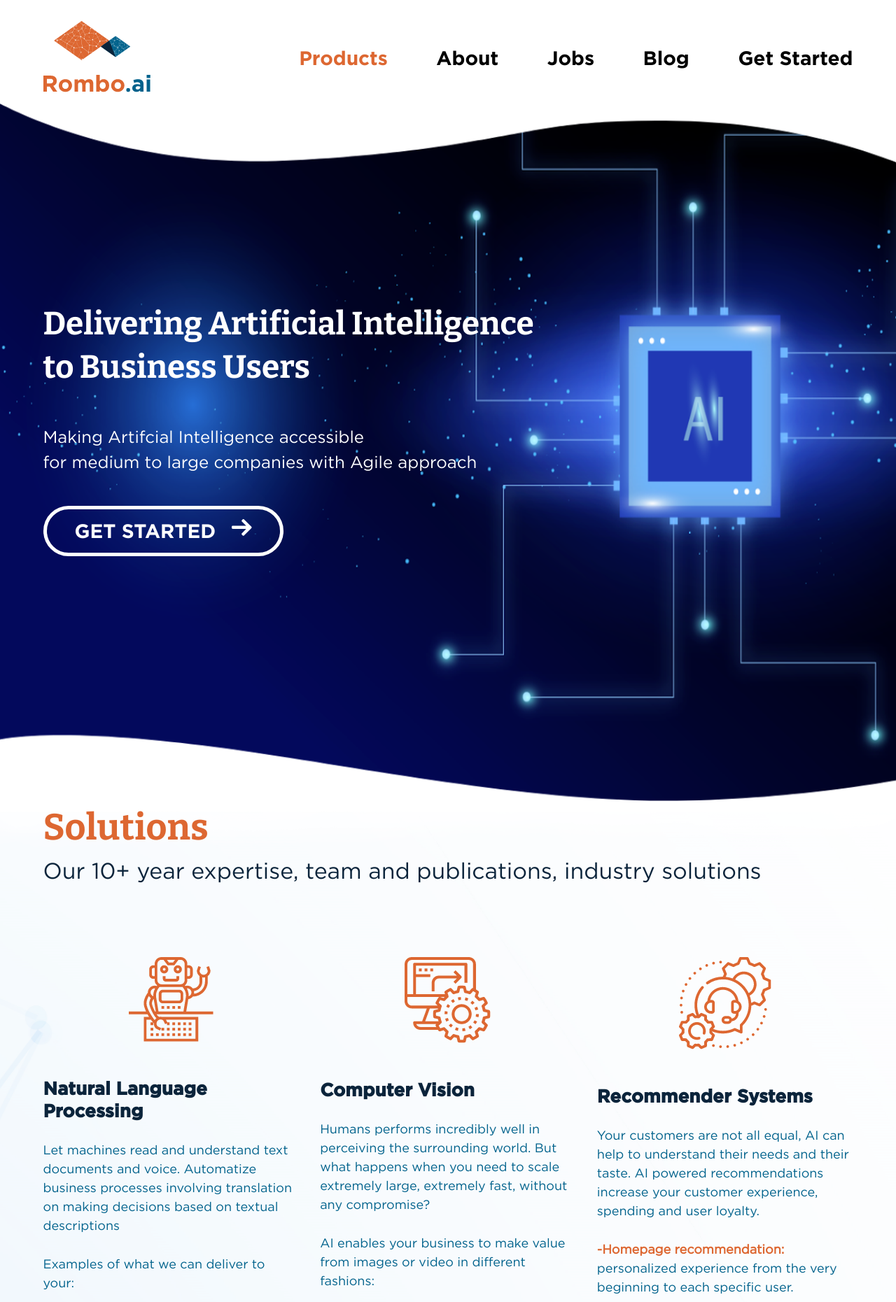
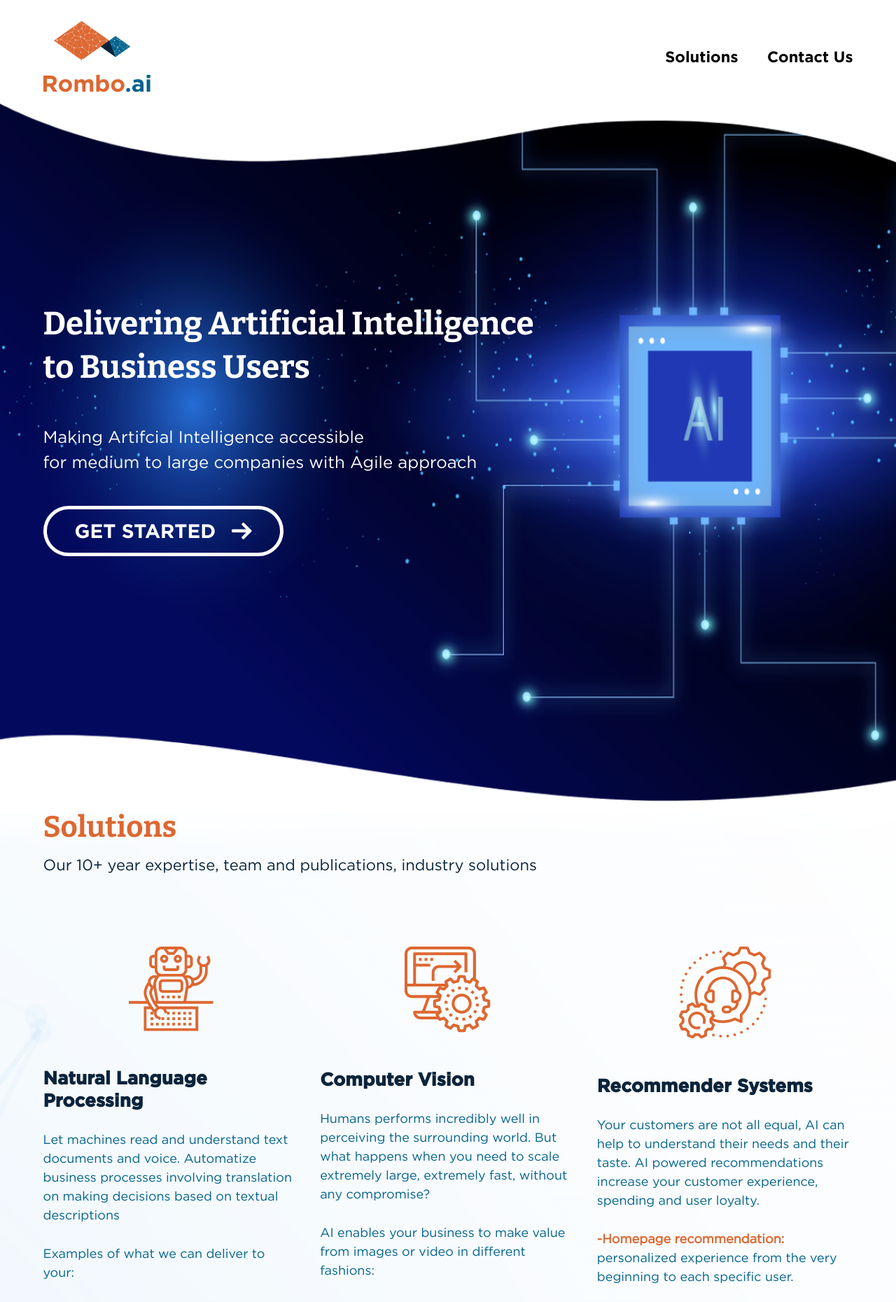
Before and after one commit to romboai/website, a Jekyll site: the page built from index.html, in a window 1280 px wide. Shown: the top 1861 px of the page at 70% size. Built offline with Jekyll 4.4.1, drawn with Linux system fonts in a browser that asks for light colours; some of the changed text lies outside the part shown.

Commit message:
menu and font size

```diff
--- a/_includes/footer.html
+++ b/_includes/footer.html
@@ -5,7 +5,7 @@
                     <div class="col-lg-8 d-none d-lg-block">
                         <p>© 2020 Rombo AI. All Rights Reserved | <a href="#">Privacy Policy</a></p>
                     </div>
-                    <div class="col-lg-4">
+                    <!-- <div class="col-lg-4">
                         <div class="right-links">
                             <div class="row">
                                 <div class="col-6">
@@ -17,14 +17,13 @@
                                 </div>
                                 <div class="col-6">
                                     <ul>
-                                        <li><a href="">Jobs</a></li>
-                                        <li><a href="">Blog</a></li>
-                                        <li><a href="">Get Started</a></li>
+                                        <li><a href="#solutions">Solutions</a></li>
+                                        <li><a href="#contact">Contect Us</a></li>
                                     </ul>
                                 </div>
                             </div>
                         </div>
-                    </div>
+                    </div> -->
                     <div class="col-lg-8 d-block d-lg-none">
                         <p>&#169; 2020 Rombo AI. All Rights Reserved | <a href="#">Privacy Policy</a></p>
                     </div>
--- a/css/custom/style.css
+++ b/css/custom/style.css
@@ -22,7 +22,7 @@ font-family: homebook;
 body {
   font-family: var(--homebook);
   color: #0B243B;
-  font-size: 32px;
+  font-size: 22px;
 }
 
 
@@ -127,11 +127,11 @@ li {
 }
 
 .menu-area nav ul li a {
-  font-size: 28px;
+  font-size: 22px;
   color: #000;
   font-family: var(--homebold);
   display: inline-block;
-  margin-left: 60px;
+  margin-left: 35px;
   position: relative;
   transition: .3s;
 }
@@ -322,7 +322,7 @@ li {
 .theme-btn span {
   margin-left: 15px;
   position: relative;
-  top: -3px;
+  top: 2px;
 }
 .theme-btn:hover {
   color: #fff;
@@ -330,7 +330,7 @@ li {
   border-color: #dd6731;
 }
 .title h2 {
-  font-size: 52px;
+  font-size: 42px;
   font-weight: 700;
   color: #DD6731;
   line-height: 75px;
@@ -521,7 +521,7 @@ li {
 }
 .contact-wrp h4 {
   font-family: var(--homebold);
-  font-size: 37px;
+  font-size: 32px;
   line-height: 46px;
   color: #DD6731;
   margin-bottom: 30px;
@@ -539,7 +539,7 @@ li {
 .contact-form form h4 {
   color: #fff;
   text-align: right;
-  font-size: 56px;
+  font-size: 42px;
   font-weight: 700;
   margin-bottom: 40px;
 }
@@ -658,7 +658,7 @@ label.ckb input:checked ~ span.checkmark::after {
   z-index: -1;
 }
 .footer-area p {
-  font-size: 25px;
+  font-size: 13px;
   margin: 0;
   font-weight: 700;
 }
--- a/index.html
+++ b/index.html
@@ -18,11 +18,8 @@ title: "Rombo AI"
                     <div class="menu-area">
                         <nav>
                             <ul id="nav">
-                                <li><a href="#" class="active">Products</a></li>
-                                <li><a href="#">About</a></li>
-                                <li><a href="#">Jobs</a></li>
-                                <li><a href="#">Blog</a></li>
-                                <li><a href="#">Get Started</a></li>
+                                <li><a href="#solutions" >Solutions</a></li> <!--class="active" -->
+                                <li><a href="#contact">Contact Us</a></li>
                             </ul>
                         </nav>
                     </div>
@@ -47,11 +44,8 @@ title: "Rombo AI"
                 <div class="tab-pane fade show active" id="pills-home" role="tabpanel" aria-labelledby="pills-home-tab">
                     <nav>
                         <ul id="nav">
-                            <li><a href="#" class="active">Products</a></li>
-                            <li><a href="#">About</a></li>
-                            <li><a href="#">Jobs</a></li>
-                            <li><a href="#">Blog</a></li>
-                            <li><a href="#">Get Started</a></li>
+                            <li><a href="#solutions" >Solutions</a></li> <!--class="active" -->
+                            <li><a href="#contact">Contact Us</a></li>
                         </ul>
                     </nav>
                 </div>
@@ -89,7 +83,7 @@ title: "Rombo AI"
     <!-- Hero-area END -->
 
     <!-- solutions-area START -->
-    <div class="solutions-area">
+    <div id="solutions" class="solutions-area">
         <div class="container">
             <div class="row">
                 <div class="col-lg-12">
@@ -290,7 +284,7 @@ title: "Rombo AI"
     <!-- onboard -->
 
     <!-- contact-area START -->
-    <div class="contact-area">
+    <div id="contact" class="contact-area">
         <div class="container">
             <div class="contacts">
                 <div class="row">
```
Also changed, not shown: 2 other files.
